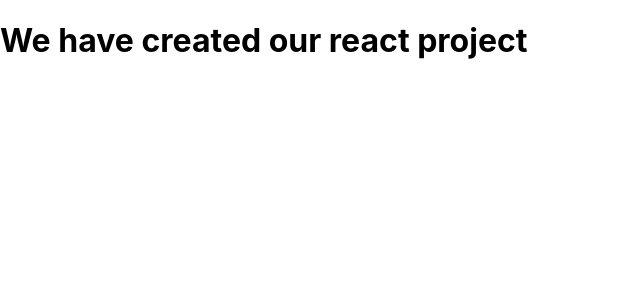
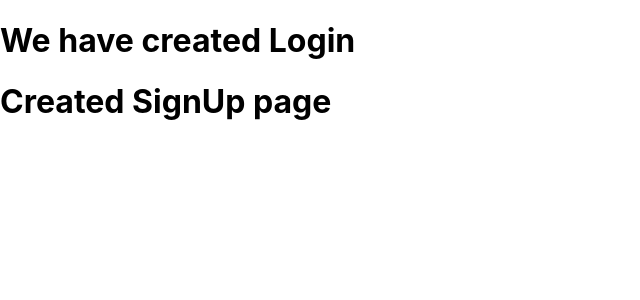
Before and after one commit to vecodesh/Time-Capsule, a React (Create React App) app in the folder my-react-app/: page / in a window 1280 px wide. Shown: the top 300 px of the page, without its empty margins (0-640 px from the left). Built offline with nearby package versions, Linux system fonts and the light colour scheme.

Commit message:
Created Login and SignUp page

```diff
--- a/my-react-app/src/App.js
+++ b/my-react-app/src/App.js
@@ -1,7 +1,12 @@
 import React from 'react';
+import Login from './LoginComponent/Login';
+import Signup from './LoginComponent/Signup';
 const App=()=>{
   return(
-    <h1>We have created our react project </h1>
+      <div>
+        <Login/>
+        <Signup/>
+      </div>
   )
 }
 export default App;
--- /dev/null
+++ b/my-react-app/src/LoginComponent/Login.jsx
@@ -0,0 +1,9 @@
+import React from "react";
+
+const Login=()=>{
+    return(
+        <h1>We have created Login</h1>
+    )
+}
+
+export default Login;
--- /dev/null
+++ b/my-react-app/src/LoginComponent/Signup.jsx
@@ -0,0 +1,10 @@
+import React from 'react';
+
+const Signup=()=>{
+    return(
+        <div>
+            <h1>Created SignUp page</h1>
+        </div>
+    )
+}
+export default Signup;
```
